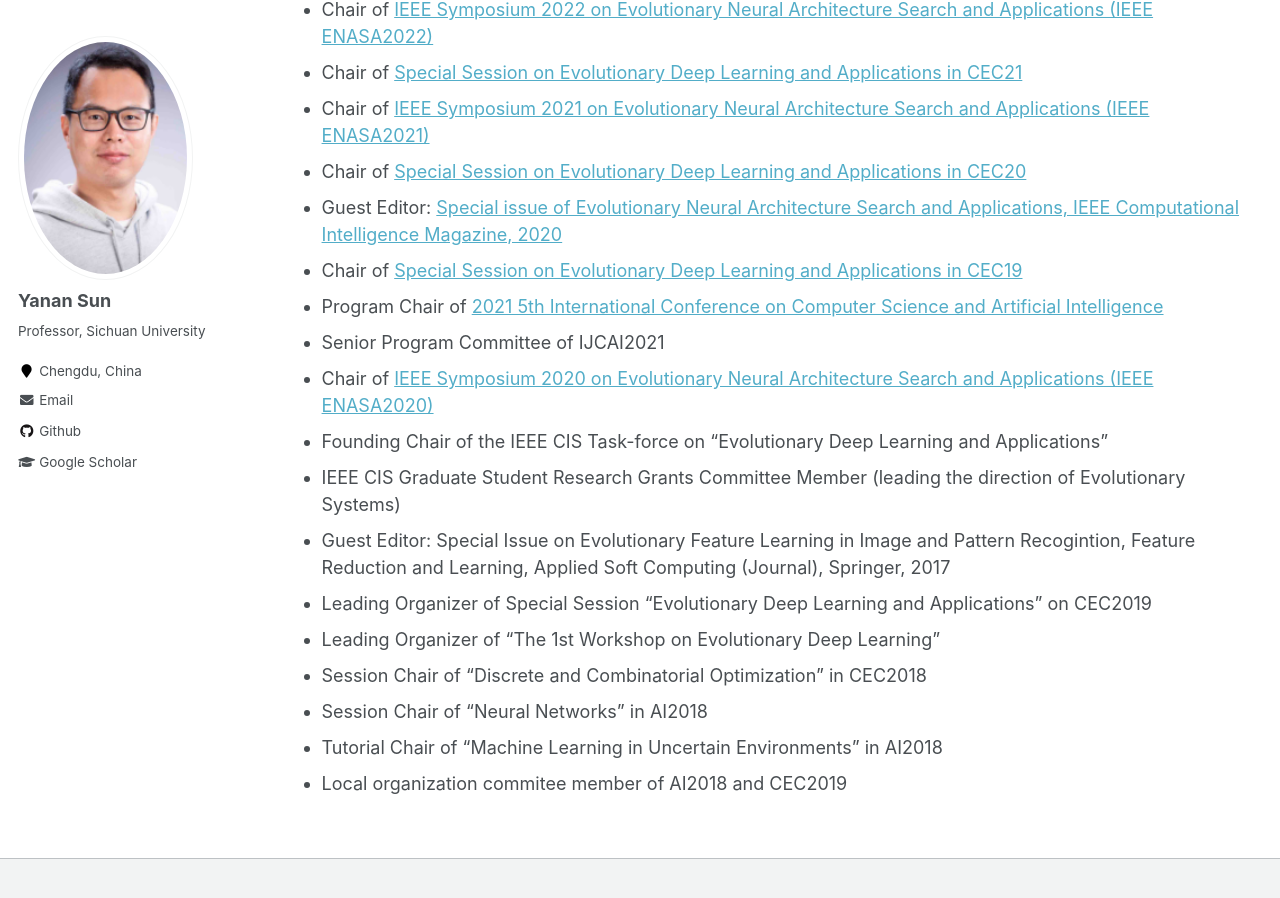
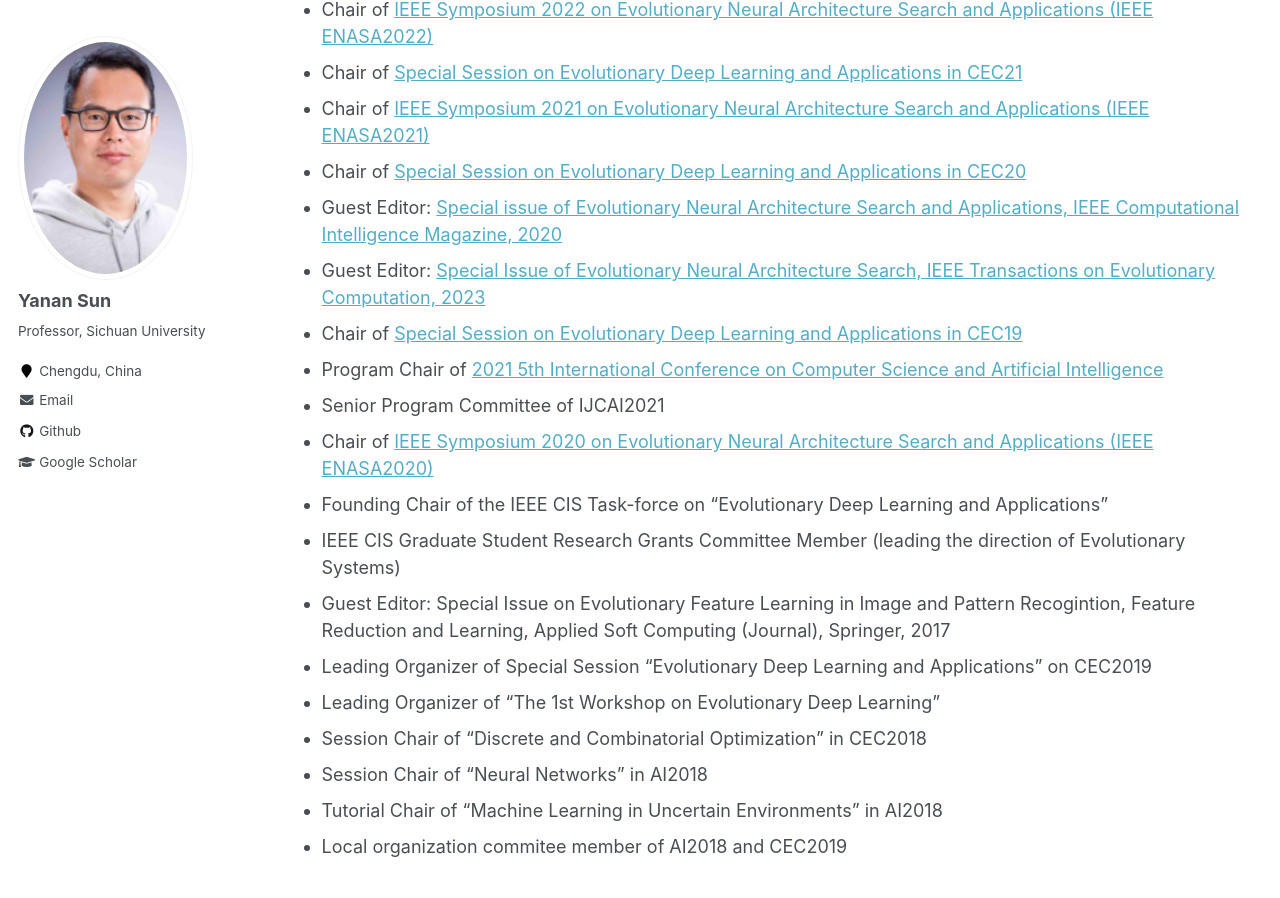
Before and after one commit to yn-sun/yn-sun.github.io, a Jekyll site: the page built from _pages/services.md, in a window 1280 px wide and 900 px high, scrolled down 483 px. Built offline with Jekyll 4.4.1, drawn with Linux system fonts in a browser that asks for light colours; comment, search, counter and statistics services are not loaded.

Commit message:
Update services.md

```diff
--- a/_pages/services.md
+++ b/_pages/services.md
@@ -18,6 +18,7 @@
 * Chair of [IEEE Symposium 2021 on Evolutionary Neural Architecture Search and Applications (IEEE ENASA2021)](https://attend.ieee.org/ssci-2021/ieee-symposium-on-evolutionary-neural-architecture-search-and-applications-ieee-enasa/)
 * Chair of [Special Session on Evolutionary Deep Learning and Applications in CEC20](https://yn-sun.github.io/cec20.html)
 * Guest Editor: [Special issue of Evolutionary Neural Architecture Search and Applications, IEEE Computational Intelligence Magazine, 2020](https://ieeexplore.ieee.org/document/9491857)
+* Guest Editor: [Special Issue of Evolutionary Neural Architecture Search, IEEE Transactions on Evolutionary Computation, 2023](https://cis.ieee.org/images/files/Documents/call-for-papers/tevc/cfp-ENAS-final-2023.pdf)
 * Chair of [Special Session on Evolutionary Deep Learning and Applications in CEC19](https://yn-sun.github.io/cec19.html)
 * Program Chair of [2021 5th International Conference on Computer Science and Artificial Intelligence](http://csai.org/index.html)
 * Senior Program Committee of IJCAI2021
```
